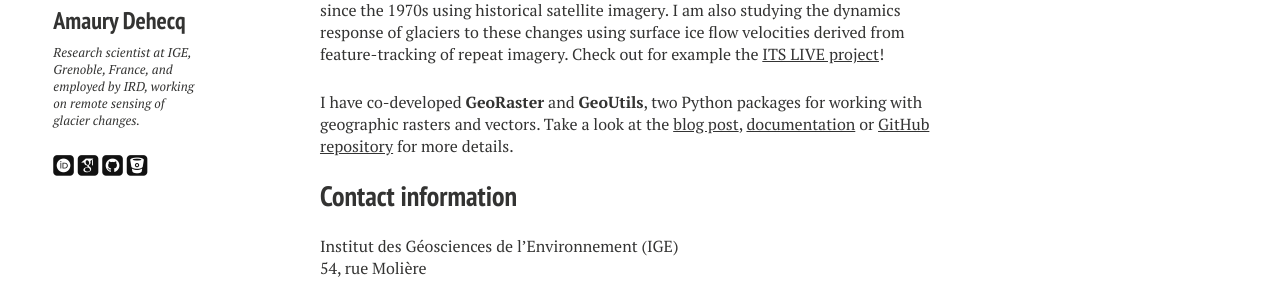
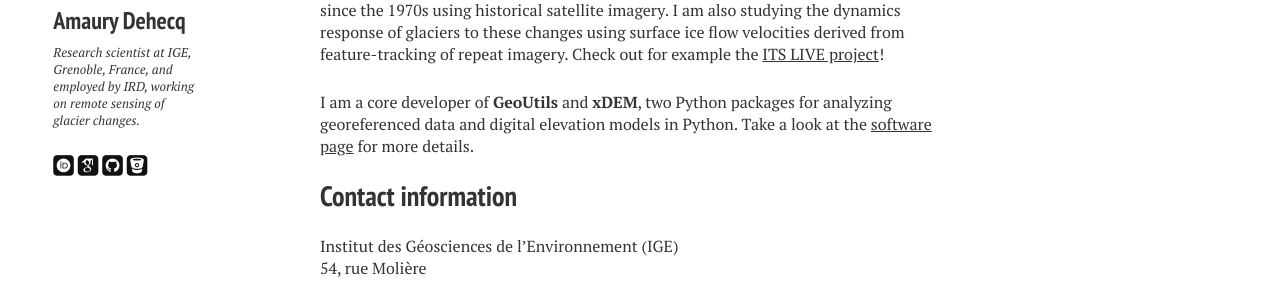
Before and after one commit to adehecq/adehecq.github.io, a Jekyll site: the page built from index.md, in a window 1280 px wide. Shown: the part 571-852 px from the top of the page. Built offline with Jekyll 4.4.1, drawn with Linux system fonts in a browser that asks for light colours; nearby versions of some CDN libraries; some web fonts are replaced.

Commit message:
Update index.md

```diff
--- a/index.md
+++ b/index.md
@@ -15,7 +15,7 @@ image:
 
 I am based at the Institut des Géosciences de l'Environnement ([IGE](http://www.ige-grenoble.fr/)) in Grenoble, France, and employed by the French Research Institute for Sustainable Development ([IRD](www.ird.fr)) since 2021. My current project aims at estimating the glaciers contribution to sea level rise since the 1970s using historical satellite imagery. I am also studying the dynamics response of glaciers to these changes using surface ice flow velocities derived from feature-tracking of repeat imagery. Check out for example the [ITS LIVE project](https://its-live.jpl.nasa.gov/)!
 
-I have co-developed **GeoRaster** and **GeoUtils**, two Python packages for working with geographic rasters and vectors. Take a look at the [blog post](georaster-released), [documentation](http://georaster.readthedocs.io/en/latest/) or [GitHub repository](https://github.com/geoutils/georaster) for more details.
+I am a core developer of **GeoUtils** and **xDEM**, two Python packages for analyzing georeferenced data and digital elevation models in Python. Take a look at the [software page](software) for more details.
 
 ## Contact information
 
```
